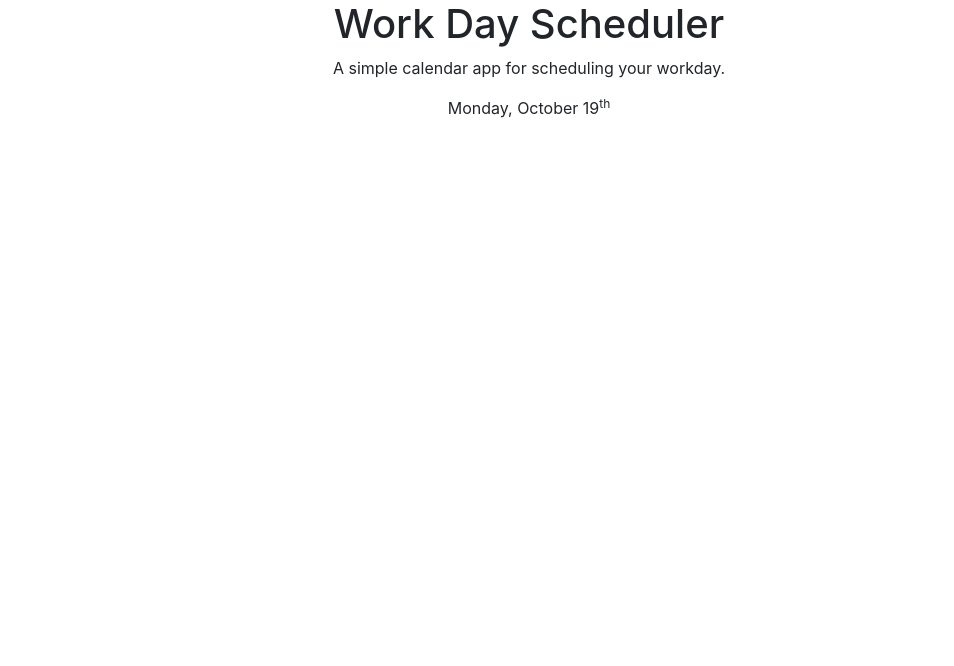
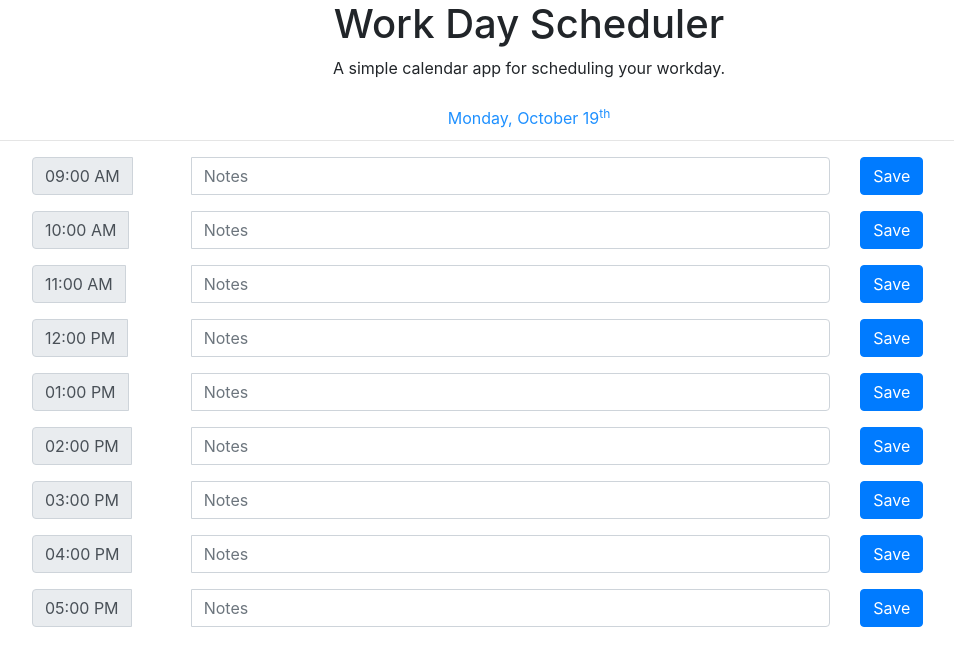
Before and after one commit to jeffreytwoods2/day-planner, a plain HTML site: page index.html in a window 1280 px wide. Shown: the whole page, without its empty margins (111-1065 px from the left). Drawn offline with nearby package versions, Linux system fonts and the light colour scheme.

Commit message:
Fixed current day display, made it sticky, built calendar elements

```diff
--- a/index.html
+++ b/index.html
@@ -12,9 +12,122 @@
         <h1>Work Day Scheduler</h1>
 
         <p>A simple calendar app for scheduling your workday.</p>
+    </header>
 
+    <div class="container-fluid" id="sticky">
         <div id="today"></div>
-    </header>
+        <hr>
+    </div>
+
+    <main>
+        <div class="container row">
+            <div class="input-group mb-3 col-sm-10">
+                <div class="input-group-prepend">
+                    <span class="input-group-text time-box">09:00 AM</span>
+                </div>
+                <input type="text" class="form-control" placeholder="Notes" aria-label="Recipient's username" aria-describedby="basic-addon2">
+            </div>
+            <div class="col-sm-2">
+                <button type="button" class="btn btn-primary">Save</button>
+            </div>
+        </div>
+
+        <div class="container row">
+            <div class="input-group mb-3 col-sm-10">
+                <div class="input-group-prepend">
+                    <span class="input-group-text time-box">10:00 AM</span>
+                </div>
+                <input type="text" class="form-control" placeholder="Notes" aria-label="Recipient's username" aria-describedby="basic-addon2">
+            </div>
+            <div class="col-sm-2">
+                <button type="button" class="btn btn-primary">Save</button>
+            </div>
+        </div>
+
+        <div class="container row">
+            <div class="input-group mb-3 col-sm-10">
+                <div class="input-group-prepend">
+                    <span class="input-group-text time-box">11:00 AM</span>
+                </div>
+                <input type="text" class="form-control" placeholder="Notes" aria-label="Recipient's username" aria-describedby="basic-addon2">
+            </div>
+            <div class="col-sm-2">
+                <button type="button" class="btn btn-primary">Save</button>
+            </div>
+        </div>
+
+        <div class="container row">
+            <div class="input-group mb-3 col-sm-10">
+                <div class="input-group-prepend">
+                    <span class="input-group-text time-box">12:00 PM</span>
+                </div>
+                <input type="text" class="form-control" placeholder="Notes" aria-label="Recipient's username" aria-describedby="basic-addon2">
+            </div>
+            <div class="col-sm-2">
+                <button type="button" class="btn btn-primary">Save</button>
+            </div>
+        </div>
+
+        <div class="container row">
+            <div class="input-group mb-3 col-sm-10">
+                <div class="input-group-prepend">
+                    <span class="input-group-text time-box">01:00 PM</span>
+                </div>
+                <input type="text" class="form-control" placeholder="Notes" aria-label="Recipient's username" aria-describedby="basic-addon2">
+            </div>
+            <div class="col-sm-2">
+                <button type="button" class="btn btn-primary">Save</button>
+            </div>
+        </div>
+
+        <div class="container row">
+            <div class="input-group mb-3 col-sm-10">
+                <div class="input-group-prepend">
+                    <span class="input-group-text time-box">02:00 PM</span>
+                </div>
+                <input type="text" class="form-control" placeholder="Notes" aria-label="Recipient's username" aria-describedby="basic-addon2">
+            </div>
+            <div class="col-sm-2">
+                <button type="button" class="btn btn-primary">Save</button>
+            </div>
+        </div>
+
+        <div class="container row">
+            <div class="input-group mb-3 col-sm-10">
+                <div class="input-group-prepend">
+                    <span class="input-group-text time-box">03:00 PM</span>
+                </div>
+                <input type="text" class="form-control" placeholder="Notes" aria-label="Recipient's username" aria-describedby="basic-addon2">
+            </div>
+            <div class="col-sm-2">
+                <button type="button" class="btn btn-primary">Save</button>
+            </div>
+        </div>
+
+        <div class="container row">
+            <div class="input-group mb-3 col-sm-10">
+                <div class="input-group-prepend">
+                    <span class="input-group-text time-box">04:00 PM</span>
+                </div>
+                <input type="text" class="form-control" placeholder="Notes" aria-label="Recipient's username" aria-describedby="basic-addon2">
+            </div>
+            <div class="col-sm-2">
+                <button type="button" class="btn btn-primary">Save</button>
+            </div>
+        </div>
+
+        <div class="container row">
+            <div class="input-group mb-3 col-sm-10">
+                <div class="input-group-prepend">
+                    <span class="input-group-text time-box">05:00 PM</span>
+                </div>
+                <input type="text" class="form-control" placeholder="Notes" aria-label="Recipient's username" aria-describedby="basic-addon2">
+            </div>
+            <div class="col-sm-2">
+                <button type="button" class="btn btn-primary">Save</button>
+            </div>
+        </div>
+    </main>
     <!--Jquery comes before Bootstrap bundle-->
     <script src="https://code.jquery.com/jquery-3.5.1.slim.min.js" integrity="sha384-DfXdz2htPH0lsSSs5nCTpuj/zy4C+OGpamoFVy38MVBnE+IbbVYUew+OrCXaRkfj" crossorigin="anonymous"></script>
     <script src="https://cdn.jsdelivr.net/npm/bootstrap@4.5.3/dist/js/bootstrap.bundle.min.js" integrity="sha384-ho+j7jyWK8fNQe+A12Hb8AhRq26LrZ/JpcUGGOn+Y7RsweNrtN/tE3MoK7ZeZDyx" crossorigin="anonymous"></script>
--- a/script.js
+++ b/script.js
@@ -6,6 +6,7 @@ var date  = d.getDate();
 var dayList = ["Sunday", "Monday", "Tuesday", "Wednesday", "Thursday", "Friday", "Saturday"];
 var monthList  = ["January", "February", "March", "April", "May", "June", "July", "August", "September", "October", "November", "December"];
 var superScript;
+var workHours = [9, 10, 11, 12, 1, 2, 3, 4, 5];
 
 function superScriptWrite() {
     if (date === 1 || date === 21 || date === 31) {
--- a/style.css
+++ b/style.css
@@ -1,3 +1,34 @@
 header {
     text-align: center;
+    z-index: 1;
+    background-color: white;
 }
+
+#sticky {
+    position: sticky;
+    text-align: center;
+    top: 0;
+    padding-top: 10px;
+    color: dodgerblue;
+    background-color: white;
+    z-index: 1;
+    width: 100%;
+}
+
+hr {
+    margin-top: 10px;
+}
+
+main {
+    width: 80%;
+    margin: 0 auto;
+    z-index: 0;
+}
+
+.input-group-prepend {
+    width: 20%;
+}
+
+.time-box {
+    margin-top: auto;
+}
```
